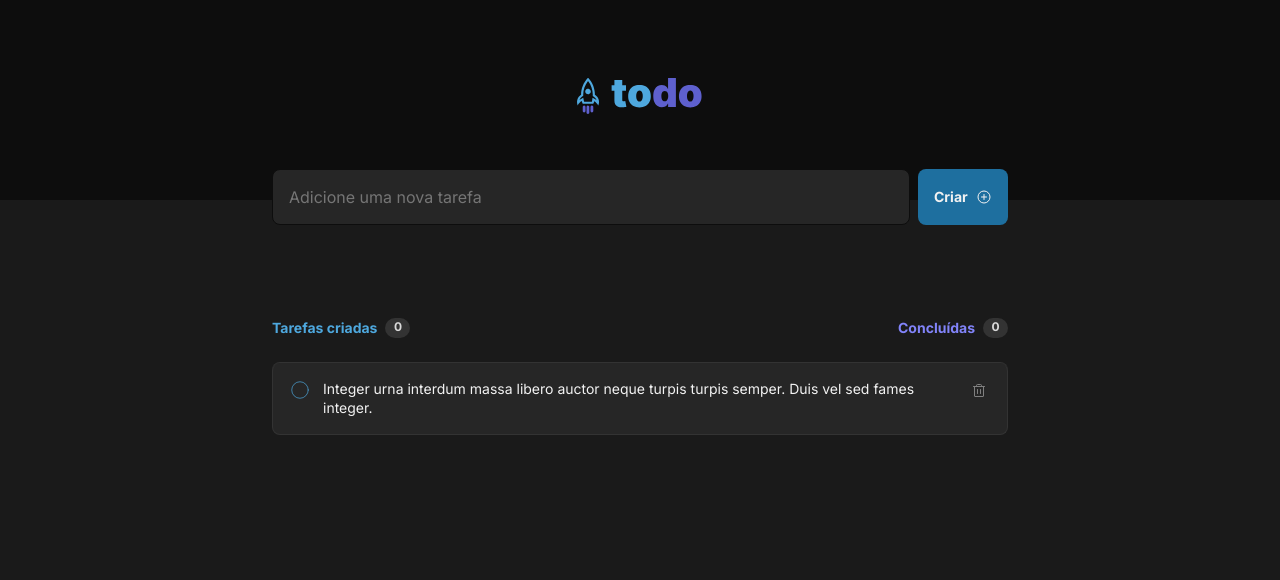
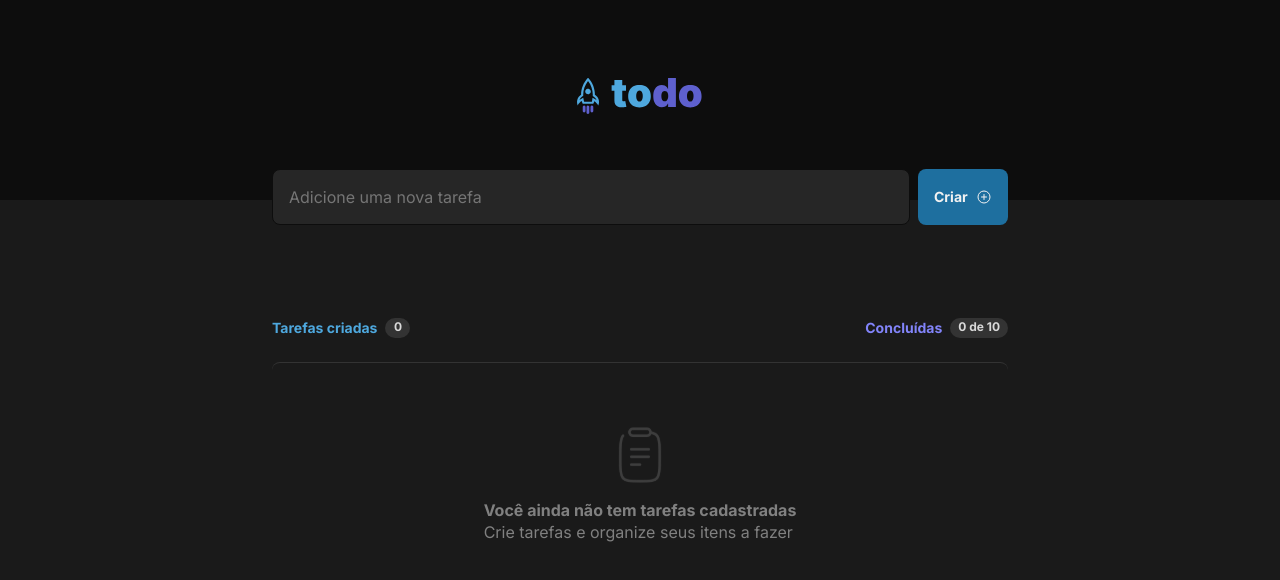
Before and after one commit to edilaine-as/ReactJS_ToDoList, a React (Vite) app: page / in a window 1280 px wide. Shown: the top 580 px of the page. Built offline with nearby package versions, Linux system fonts and the light colour scheme.

Commit message:
Add EmptyList

```diff
--- a/package.json
+++ b/package.json
@@ -12,11 +12,13 @@
   "dependencies": {
     "phosphor-react": "^1.4.1",
     "react": "^18.2.0",
-    "react-dom": "^18.2.0"
+    "react-dom": "^18.2.0",
+    "uuid": "^9.0.0"
   },
   "devDependencies": {
     "@types/react": "^18.2.15",
     "@types/react-dom": "^18.2.7",
+    "@types/uuid": "^9.0.2",
     "@typescript-eslint/eslint-plugin": "^6.0.0",
     "@typescript-eslint/parser": "^6.0.0",
     "@vitejs/plugin-react": "^4.0.3",
--- a/src/components/TaskArea.module.css
+++ b/src/components/TaskArea.module.css
@@ -31,7 +31,8 @@
 
     font-weight: 700;
     font-size: 0.75rem;
-    width: 1.5625rem;
+    min-width: 1.5625rem;
+    padding: 0 0.5rem;
 
 }
 
--- a/src/components/TaskArea.tsx
+++ b/src/components/TaskArea.tsx
@@ -1,6 +1,8 @@
 import styles from './TaskArea.module.css'
 import { Task } from './Task'
 import { useTaskContext } from './TaskContext';
+import { v4 as uuidv4 } from 'uuid';
+import { EmptyList } from './EmptyList';
 
 export function TaskArea(){
     const { tasks, updateTasks } = useTaskContext();
@@ -19,24 +21,28 @@ export function TaskArea(){
                 <header className={styles.taskAreaHeader}>
                     <div className={styles.tasksCreated}>
                         <p>Tarefas criadas</p>
-                        <button>0</button>
+                        <button>{tasks.length}</button>
                     </div>
                     <div className={styles.tasksCompleted}>
                         <p>Concluídas</p>
-                        <button>0</button>
+                        <button>{tasks.length} de 10</button>
                     </div>
 
                 </header>
                 <main className={styles.tasksAreaMain}>
-                    {tasks.map(task => {
-                        return (
+
+                    {tasks.length === 0 ? (
+                        <EmptyList />
+                    ) : (
+                        tasks.map(task => (
                             <Task
-                                key={task}
+                                key={uuidv4()}
                                 content={task}
                                 onDeleteTask={deleteTask}
                             />
-                        )
-                    })}
+                        ))
+                    )}
+
                 </main>
             </div>
         </div>
--- a/src/components/TaskContext.tsx
+++ b/src/components/TaskContext.tsx
@@ -12,9 +12,7 @@ interface TaskProviderProps {
 }
 
 export function TaskProvider({ children }:TaskProviderProps){
-    const [tasks, setTasks] = useState<string[]>([
-      "Integer urna interdum massa libero auctor neque turpis turpis semper. Duis vel sed fames integer."
-    ]);
+    const [tasks, setTasks] = useState<string[]>([]);
 
     const updateTasks = (newTasks: string[]) => {
       setTasks(newTasks);
```
Also changed, not shown: 1 other file (tests, documents, lock files or other folders).
